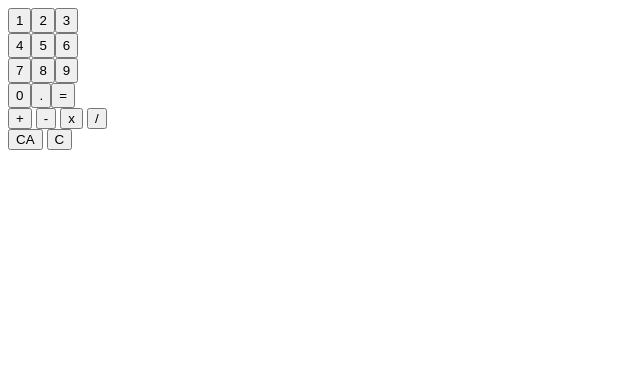
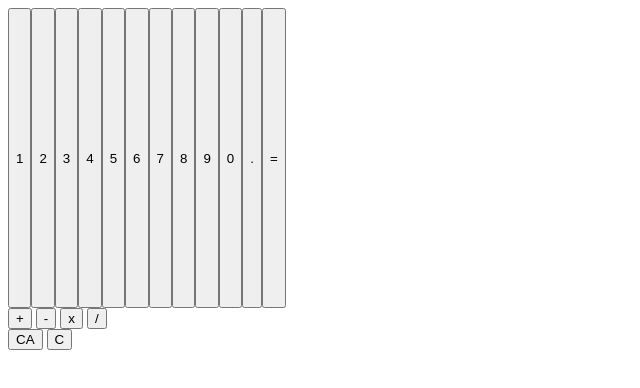
Before and after one commit to Dewa-Wono-Ichsan/calculator, a plain HTML site: page index.html in a window 1280 px wide. Shown: the whole page, without its empty margins (0-640 px from the left). Drawn offline with Linux system fonts and the light colour scheme.

Commit message:
Style height and width for div container number button
Set height to 300px and width to 280px.

```diff
--- a/style.css
+++ b/style.css
@@ -1,6 +1,7 @@
 div.container-number {
-    height: 100px;
-    width: 80px;
+
+    height: 300px;
+    width: 280px;
     display: flex;
     flex-wrap: wrap;
 }
```
